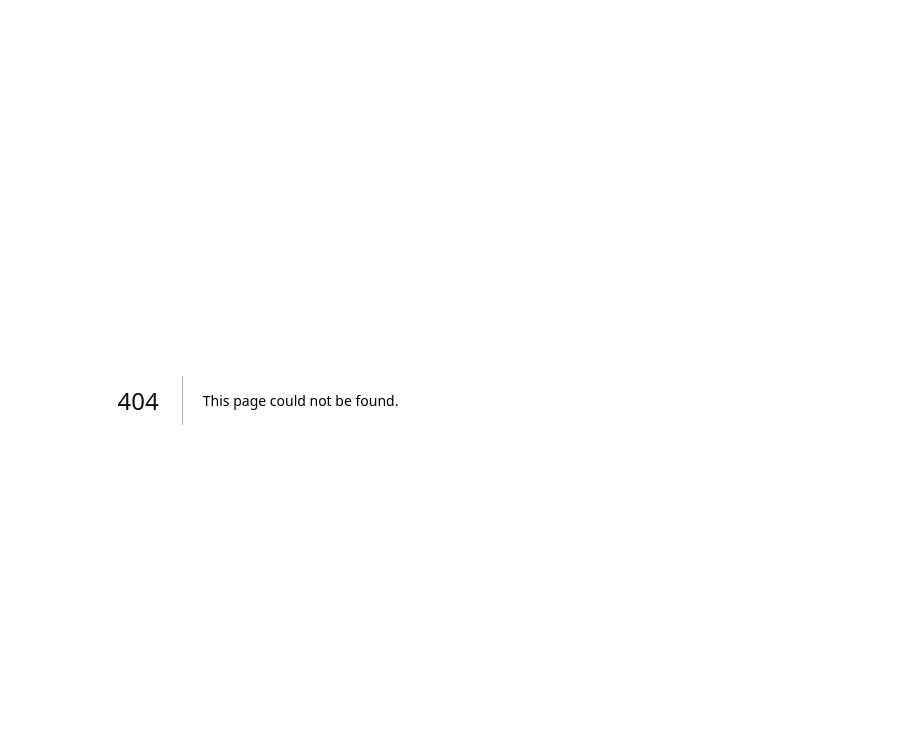
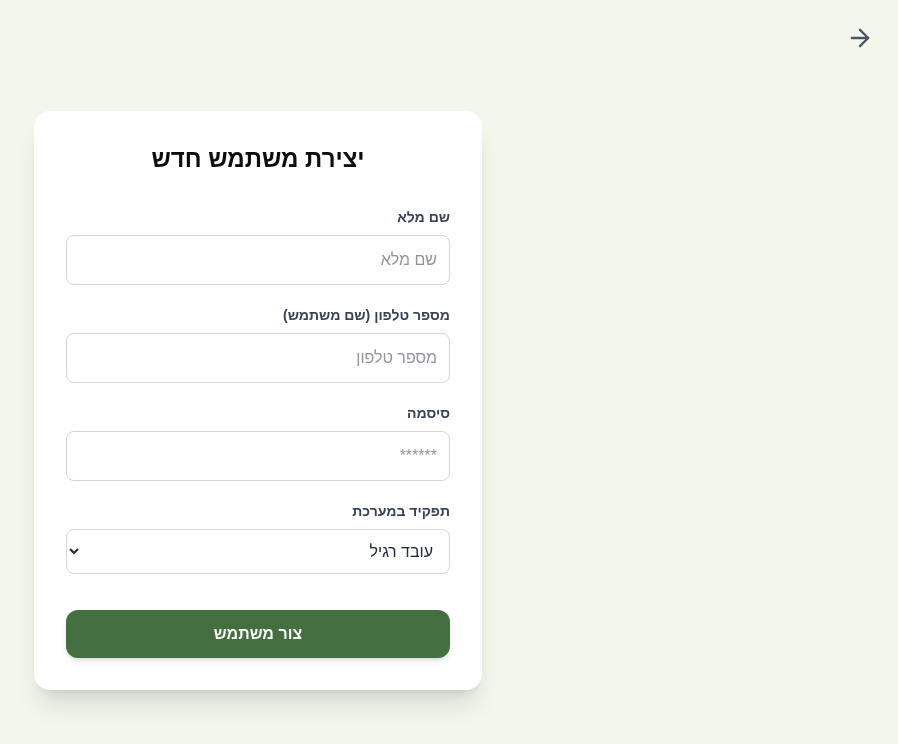
Before and after one commit to Sipur-Hozer/sipur-hozer, a Next.js app in the folder frontend/: page /AddUserPage in a window 1280 px wide. Before the commit this address had no page. Shown: the top 744 px of the page, without its empty margins (382-1280 px from the left). Built offline with nearby package versions, Linux system fonts and the light colour scheme.

Commit message:
update manger page and add AddUserPage to the manger panal #31

```diff
--- /dev/null
+++ b/frontend/app/AddUserPage/page.tsx
@@ -0,0 +1,144 @@
+"use client";
+
+import React, { useState } from 'react';
+import { ArrowRight } from 'lucide-react';
+import { useRouter } from 'next/navigation';
+
+const BRAND_GREEN = '#446F41';
+const BG_CREAM = '#F3F6EB';
+
+const CreateUserPage = () => {
+  const router = useRouter();
+
+  const [formData, setFormData] = useState({
+    fullName: '',
+    phone: '',
+    password: '',
+    role: 'employee'
+  });
+
+  const [status, setStatus] = useState({ loading: false, message: '', error: false });
+
+  const handleChange = (e:any) => {
+    setFormData({ ...formData, [e.target.name]: e.target.value });
+  };
+
+  const handleSubmit = async (e:any) => {
+    e.preventDefault();
+    setStatus({ loading: true, message: '', error: false });
+
+    try {
+      const res = await fetch('http://localhost:8080/create-user', {
+        method: 'POST',
+        headers: { 'Content-Type': 'application/json' },
+        body: JSON.stringify(formData),
+      });
+
+      const data = await res.json();
+
+      if (res.ok) {
+        setStatus({ loading: false, message: 'המשתמש נוצר בהצלחה!', error: false });
+        setFormData({ fullName: '', phone: '', password: '', role: 'employee' });
+      } else {
+        setStatus({ loading: false, message: data.error || res.statusText, error: true });
+      }
+    } catch (err) {
+      setStatus({ loading: false, message: 'תקלה בתקשורת עם השרת', error: true });
+    }
+  };
+
+  const inputClass = "w-full p-3 rounded-lg border border-gray-300 focus:outline-none focus:ring-2 focus:ring-[#446F41] bg-white text-gray-800 text-right";
+  const labelClass = "block text-sm font-bold text-gray-700 mb-2 text-right";
+
+  return (
+    <div style={{ backgroundColor: BG_CREAM }} className="min-h-screen flex items-center justify-center p-4 relative" dir="rtl">
+
+      <button
+        onClick={() => router.back()}
+        className="absolute top-6 right-6 text-gray-600 hover:text-[#446F41] transition-colors"
+      >
+        <ArrowRight size={28} />
+      </button>
+
+      <div className="w-full max-w-md bg-white rounded-2xl shadow-xl p-8">
+
+        <h1 className="text-2xl font-bold text-center text-gray-800 mb-8">יצירת משתמש חדש</h1>
+
+        <form onSubmit={handleSubmit} className="space-y-5">
+
+          <div>
+            <label className={labelClass}>שם מלא</label>
+            <input
+              type="text"
+              name="fullName"
+              placeholder="שם מלא"
+              value={formData.fullName}
+              onChange={handleChange}
+              required
+              className={inputClass}
+            />
+          </div>
+
+          <div>
+            <label className={labelClass}>מספר טלפון (שם משתמש)</label>
+            <input
+              type="tel"
+              name="phone"
+              placeholder="מספר טלפון"
+              value={formData.phone}
+              onChange={handleChange}
+              required
+              dir="ltr"
+              style={{ textAlign: 'right' }}
+              className={inputClass}
+            />
+          </div>
+
+          <div>
+            <label className={labelClass}>סיסמה</label>
+            <input
+              type="password"
+              name="password"
+              placeholder="******"
+              value={formData.password}
+              onChange={handleChange}
+              required
+              className={inputClass}
+            />
+          </div>
+
+          <div>
+            <label className={labelClass}>תפקיד במערכת</label>
+            <select
+              name="role"
+              value={formData.role}
+              onChange={handleChange}
+              className={inputClass}
+            >
+              <option value="employee">עובד רגיל</option>
+              <option value="admin">מנהל</option>
+            </select>
+          </div>
+
+          {status.message && (
+            <div className={`text-center p-3 rounded-lg text-sm font-bold ${status.error ? 'bg-red-100 text-red-700' : 'bg-green-100 text-green-700'}`}>
+              {status.message}
+            </div>
+          )}
+
+          <button
+            type="submit"
+            disabled={status.loading}
+            className="w-full h-12 rounded-xl text-white font-bold shadow-md hover:opacity-90 transition-all disabled:opacity-50 mt-4"
+            style={{ backgroundColor: BRAND_GREEN }}
+          >
+            {status.loading ? 'שומר...' : 'צור משתמש'}
+          </button>
+
+        </form>
+      </div>
+    </div>
+  );
+};
+
+export default CreateUserPage;
--- a/frontend/app/Manger/page.tsx
+++ b/frontend/app/Manger/page.tsx
@@ -1,22 +1,69 @@
 "use client";
 
 import React from 'react';
+import { UserPlus, CalendarDays, Calculator } from 'lucide-react';
+import { useRouter } from 'next/navigation';
 
+
+const BRAND_GREEN = '#446F41';
 const BG_CREAM = '#F3F6EB';
-const BRAND_GREEN = '#446F41';
 
-const AdminPage = () => {
+ const handleChange = (router:any) => {
+    router.push('/AddUserPage')
+  };
+
+const ManagerPage = () => {
+  const router = useRouter();
+
   return (
-    <div style={{ backgroundColor: BG_CREAM }} className="min-h-screen flex flex-col items-center p-4" dir="rtl">
+    <div style={{ backgroundColor: BG_CREAM }} className="min-h-screen flex items-center justify-center p-4 relative" dir="rtl">
 
-      {/* כותרת עליונה */}
-      <header className="w-full max-w-4xl flex justify-between items-center mb-10 mt-4">
-        <div className="px-4 py-1 rounded-full text-white text-sm" style={{ backgroundColor: BRAND_GREEN }}>
-            משתמש מנהל
+      <div className="absolute top-4 right-6 text-sm font-large text-gray-500">
+        פנל ניהול
+      </div>
+
+      <div className="w-full max-w-md bg-white rounded-2xl shadow-xl p-8">
+
+        <div className="text-center mb-8">
+          <h1 className="text-2xl font-bold text-gray-800">אופציות</h1>
         </div>
-      </header>
+
+        <div className="space-y-4">
+
+          <button
+            className="w-full h-20 flex items-center justify-between px-6 rounded-xl shadow-md transition-all duration-200 transform hover:scale-[1.02] hover:shadow-lg text-white"
+            style={{ backgroundColor: BRAND_GREEN }}
+            onClick={() => router.push('/AddUserPage')}
+          >
+            <span className="text-xl font-bold">יצירת משתמשים</span>
+            <UserPlus size={28} className="opacity-80" />
+          </button>
+
+          <button
+            className="w-full h-20 flex items-center justify-between px-6 rounded-xl shadow-md transition-all duration-200 transform hover:scale-[1.02] hover:shadow-lg bg-white border-2 text-gray-700"
+            style={{ borderColor: BRAND_GREEN }}
+            onClick={() => router.push('/AddUserPage')}
+          >
+            <span className="text-xl font-bold" style={{ color: BRAND_GREEN }}>הצגת משמרות קיימות</span>
+            <CalendarDays size={28} style={{ color: BRAND_GREEN }} />
+          </button>
+
+          <button
+            disabled
+            className="w-full h-20 flex items-center justify-between px-6 rounded-xl border-2 border-gray-200 bg-gray-50 text-gray-400 cursor-not-allowed"
+          >
+            <span className="text-xl font-bold">חישוב תגמולים</span>
+            <div className="flex items-center gap-2">
+              <span className="text-xs bg-gray-200 px-2 py-1 rounded">בקרוב</span>
+              <Calculator size={28} />
+            </div>
+          </button>
+
+        </div>
+
+      </div>
     </div>
   );
 };
 
-export default AdminPage;
+export default ManagerPage;
```
